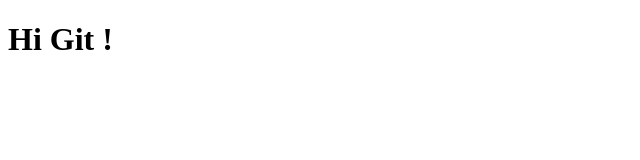
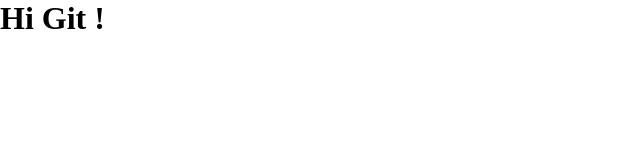
Before and after one commit to sadra-dodge/test-repo, a plain HTML site: page index.html in a window 1280 px wide. Shown: the whole page, without its empty margins (0-640 px from the left). Drawn offline with Linux system fonts and the light colour scheme.

Commit message:
build basic site

```diff
--- a/index.html
+++ b/index.html
@@ -3,6 +3,7 @@
 <head>
     <meta charset="UTF-8">
     <meta name="viewport" content="width=device-width, initial-scale=1.0">
+    <link rel="stylesheet" href="style/style.css">
     <title>Git Project</title>
 </head>
 <body>
--- a/style/style.css
+++ b/style/style.css
@@ -0,0 +1,5 @@
+*{
+    padding: 0;
+    margin: 0;
+    box-sizing: border-box;
+}
```
